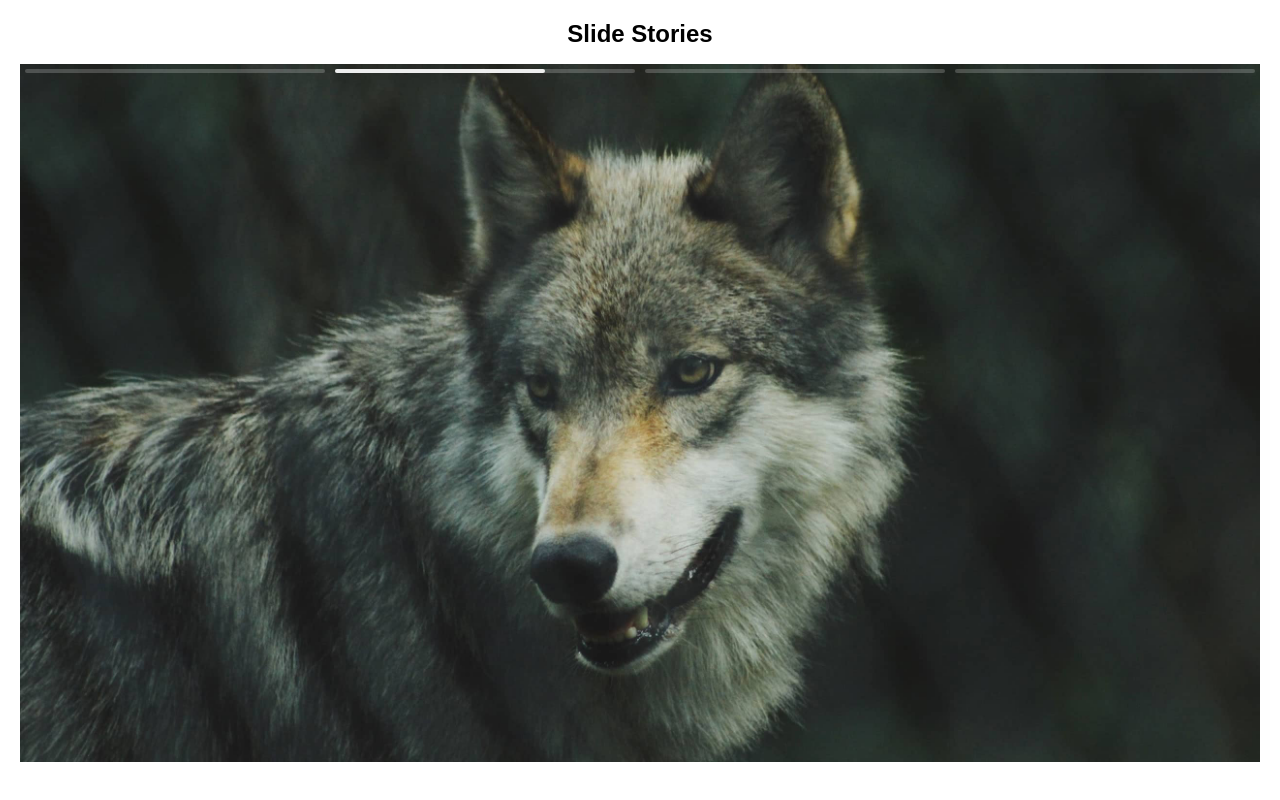
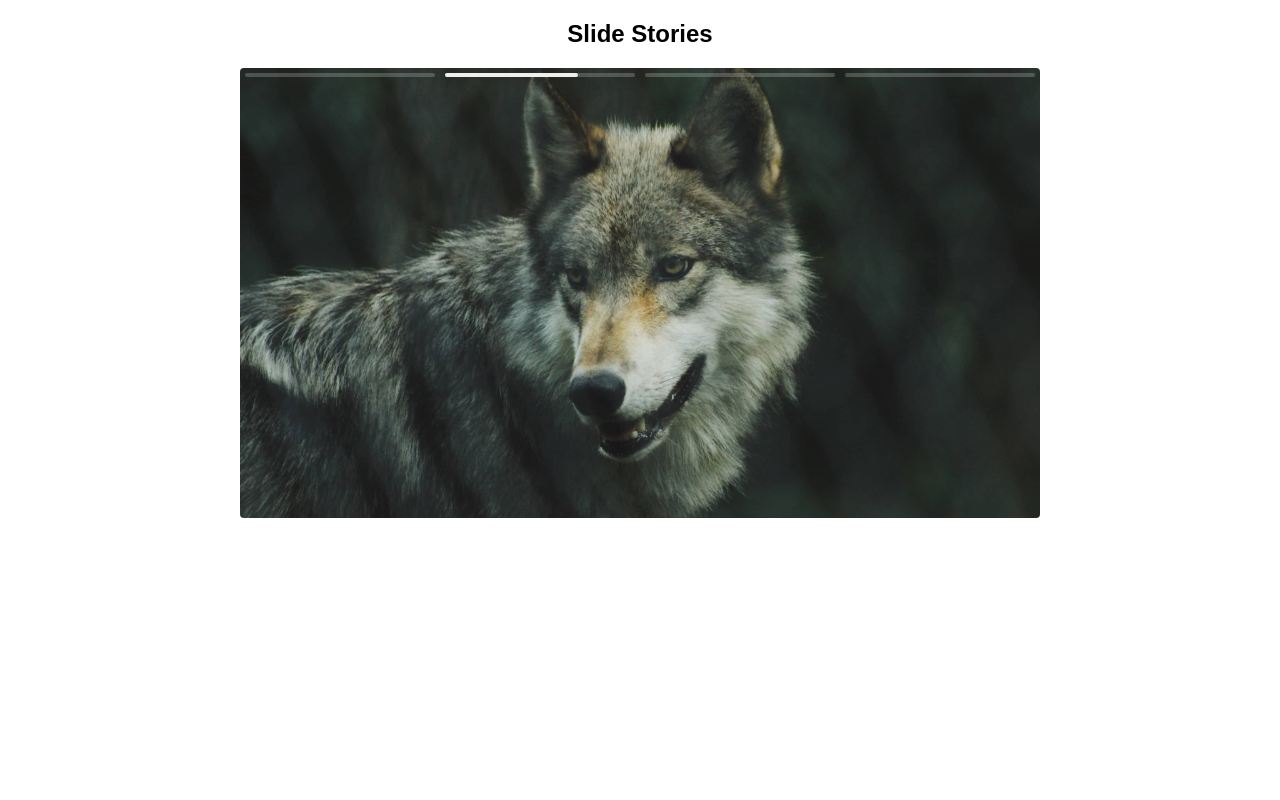
Before and after one commit to Williamxr/Slides-ts, a plain HTML site: page index.html in a window 1280 px wide. Drawn offline with Linux system fonts and the light colour scheme.

Commit message:
Estilizando slides

```diff
--- a/style.css
+++ b/style.css
@@ -40,6 +40,10 @@ h1 {
 
 #slide {
   display: grid;
+  border-radius: 4px;
+  overflow: hidden;
+  margin: 20px auto;
+  max-width: 800px;
 }
 
 #slide-controls {
```
